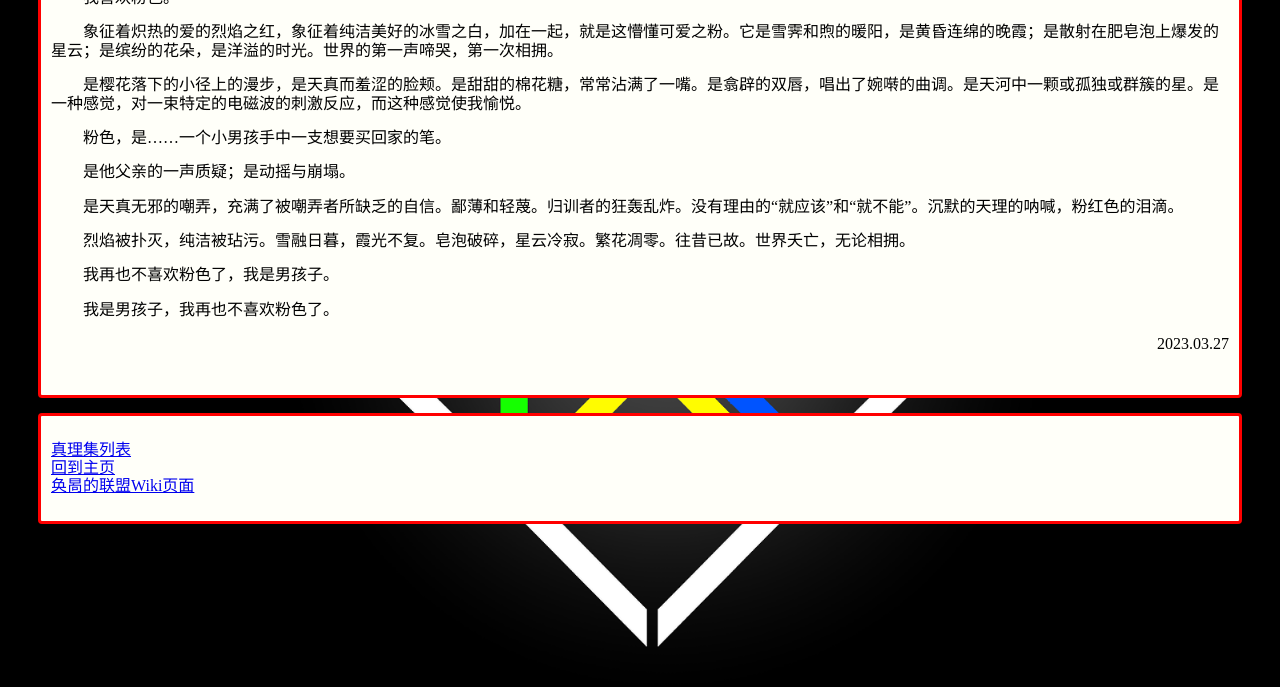
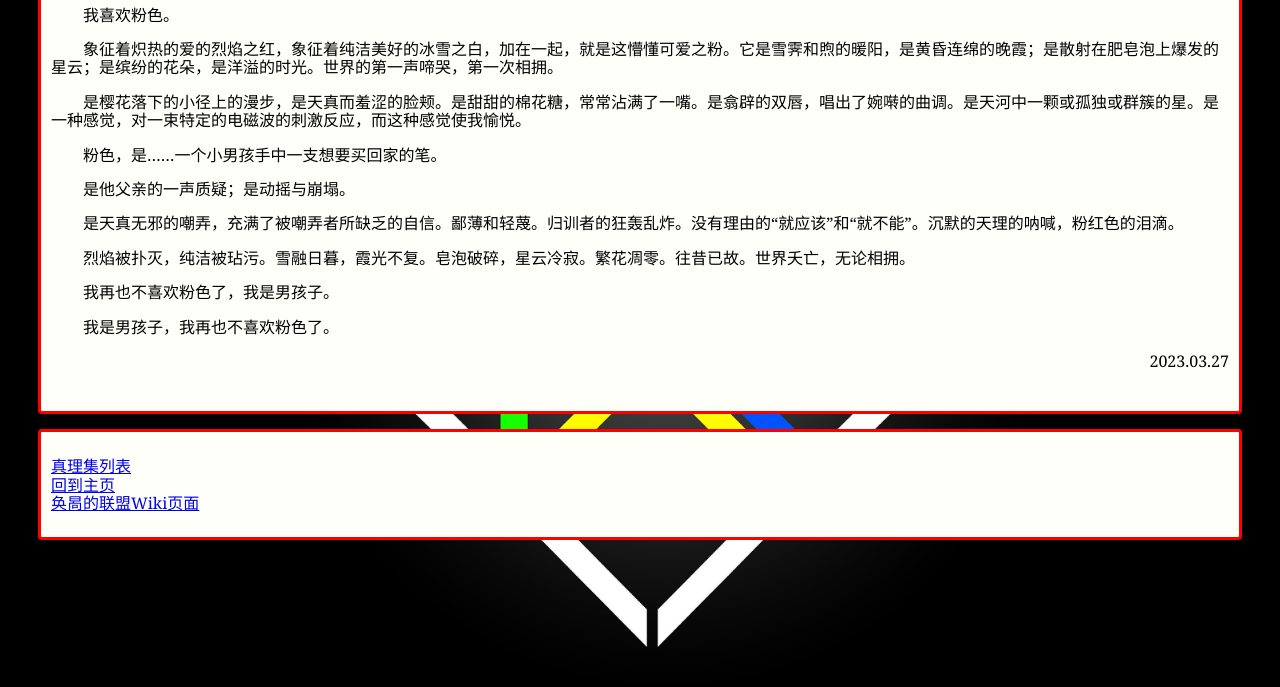
Before and after one commit to Illuminatrox/Illuminatrox.github.io, a plain HTML site: page Articulus/真理集/真理·其四.html in a window 1280 px wide. Shown: the part 113-800 px from the top of the page. Drawn offline with Linux system fonts and the light colour scheme.

Commit message:
Update 真理·其四.html

```diff
--- a/Articulus/真理集/真理·其四.html
+++ b/Articulus/真理集/真理·其四.html
@@ -1,7 +1,7 @@
 <!doctype html>
 <html lang="zh-CN" xmlns="http://www.w3.org/1999/xhtml">
 <head>
-    <link rel="stylesheet" type="text/css" href="https://Illuminatrox.github.io/CSS/generalis.css">
+    <link rel="stylesheet" type="text/css" href="../../CSS/articulus.css">
     <meta charset="utf-8">
     <title>真理·其四</title>
 </head>
```
